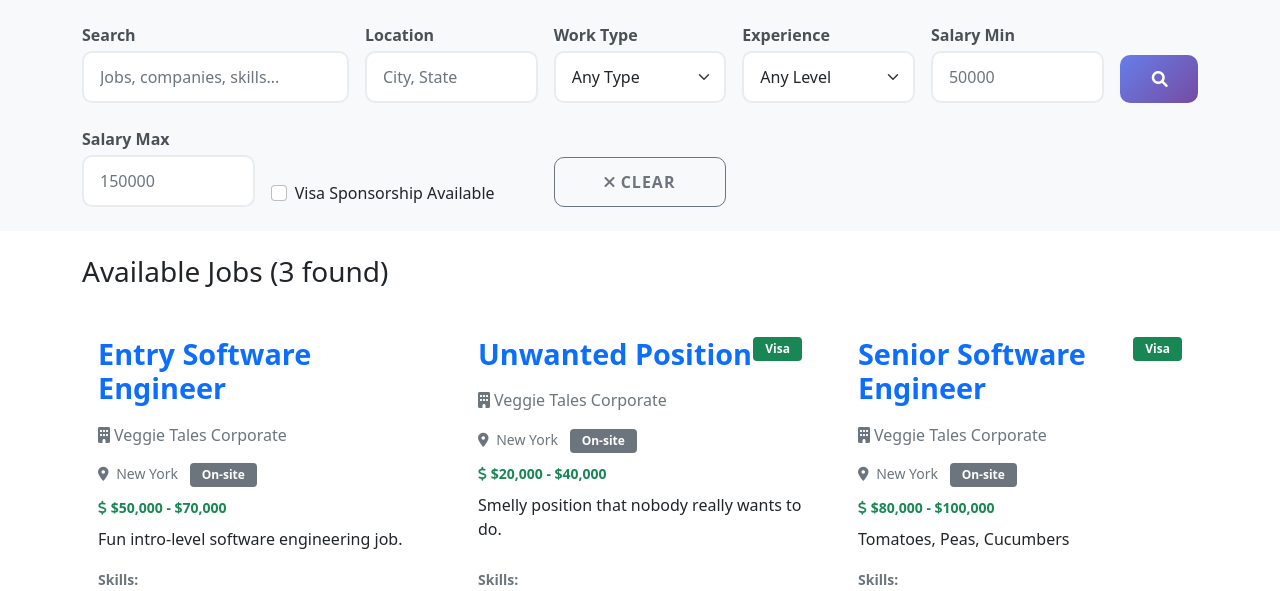
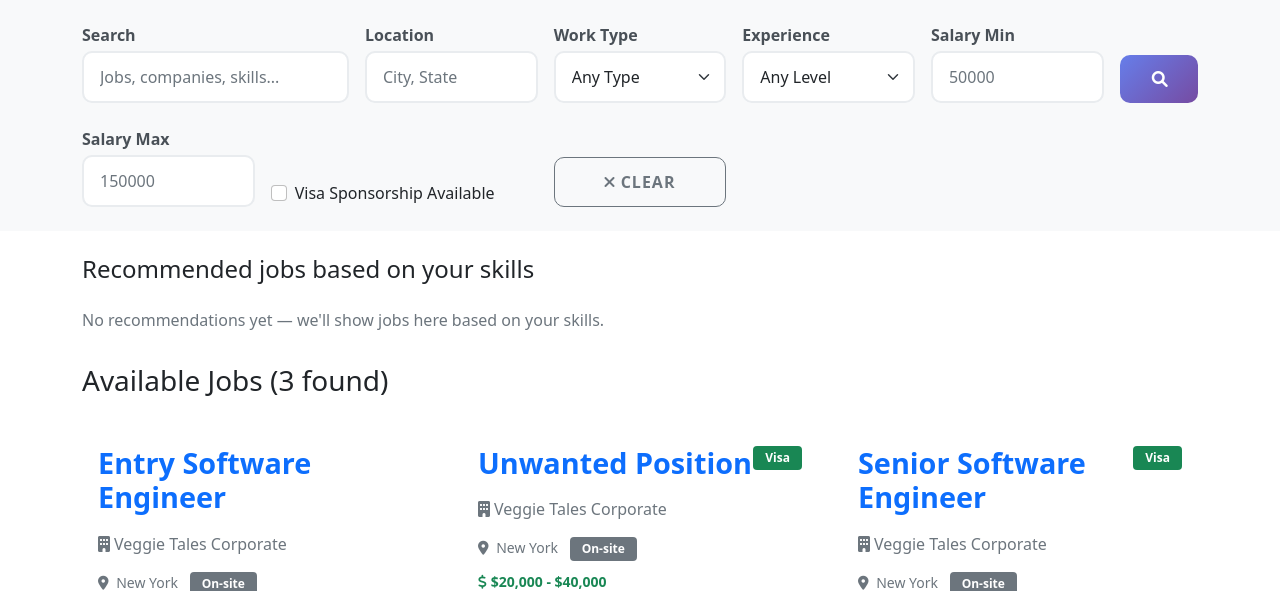
Before and after one commit to UZ9/CS2340JobFinder, a Django app: page /jobs/ in a window 1280 px wide. Shown: the part 280-871 px from the top of the page. Run offline with Django 5.2, Linux system fonts and the light colour scheme; data comes from the database, SQL or seed files in the repository; both versions use the stored data as it was after the commit; parts of the project's set-up code (start-up, migrations or seed data) failed here and were passed over.

Commit message:
Added job recommendation system for job seekers

```diff
--- a/jobfinder/jobs/views.py
+++ b/jobfinder/jobs/views.py
@@ -4,8 +4,10 @@
 from django.core.paginator import Paginator
 from django.db.models import Q
 from authentication.models import UserProfile, RecruiterProfile, JobSeekerProfile
+from profiles.models import Profile as UserProfileVisible
 from .models import Job, JobApplication
 from .forms import JobForm, JobApplicationForm
+import re
 
 
 def job_list(request):
@@ -70,6 +72,66 @@
         except UserProfile.DoesNotExist:
             pass
 
+    # Recommended jobs based on user's skills (for job seekers)
+    recommended_jobs = []
+    if request.user.is_authenticated and user_type == 'job_seeker':
+        try:
+            # Prefer the editable profile in `profiles.Profile` for user's skills
+            raw_skills = ''
+            user_skills_source = 'none'
+            try:
+                user_profile_visible = UserProfileVisible.objects.filter(user=request.user).first()
+                if user_profile_visible and user_profile_visible.skills:
+                    raw_skills = user_profile_visible.skills
+                    user_skills_source = 'profiles.Profile'
+            except Exception:
+                user_profile_visible = None
+
+            if not raw_skills:
+                js_profile = JobSeekerProfile.objects.filter(user_profile=user_profile).first()
+                if js_profile and js_profile.skills:
+                    raw_skills = js_profile.skills
+                    user_skills_source = 'JobSeekerProfile'
+
+            # Tokenize on common separators and whitespace, normalize to lowercase
+            def tokenize(s):
+                return {tok.strip().lower() for tok in re.split(r"[,;/\\s]+", s) if tok.strip()}
+
+            user_skills = tokenize(raw_skills)
+
+            if user_skills:
+                # Build a scored list of (overlap_count, created_at, job)
+                candidates = []
+                for j in Job.objects.filter(is_active=True):
+                    # Merge user-editable `profiles.Profile.skills` (poster) with admin `j.skills_required`
+                    poster_skills = ''
+                    try:
+                        recruiter_user = j.recruiter.user_profile.user
+                        poster = UserProfileVisible.objects.filter(user=recruiter_user).first()
+                        if poster and poster.skills:
+                            poster_skills = poster.skills
+                    except Exception:
+                        poster_skills = ''
+
+                    admin_skills = j.skills_required or ''
+
+                    # Combine both sources (union) so we don't miss any skill tokens
+                    combined_raw = ','.join([s for s in (poster_skills, admin_skills) if s])
+                    job_skills = tokenize(combined_raw)
+                    overlap = len(user_skills & job_skills)
+
+                    if overlap > 0:
+                        candidates.append((overlap, j.created_at, j))
+
+                # Sort by overlap desc, then newest first, limit to 8
+                candidates.sort(key=lambda t: (t[0], t[1]), reverse=True)
+                recommended_jobs = [t[2] for t in candidates[:8]]
+
+
+
+        except JobSeekerProfile.DoesNotExist:
+            recommended_jobs = []
+
     context = {
         'jobs': jobs_page,
         'search_query': search_query,
@@ -82,6 +144,7 @@
         'user_type': user_type,
         'work_type_choices': Job.WORK_TYPE_CHOICES,
         'experience_choices': Job.EXPERIENCE_CHOICES,
+    'recommended_jobs': recommended_jobs,
     }
 
     return render(request, 'jobs/job_list.html', context)
--- a/jobfinder/templates/jobs/job_list.html
+++ b/jobfinder/templates/jobs/job_list.html
@@ -110,6 +110,55 @@
 
     <!-- Jobs List -->
     <div class="container mt-4">
+        <!-- Recommended Jobs -->
+        <div class="mb-4">
+            <h4 class="mb-3">Recommended jobs based on your skills</h4>
+
+            <div class="recommended-jobs d-flex overflow-auto py-2" role="list" aria-label="Recommended jobs">
+                {# Render recommended job cards horizontally; each card is a link via stretched-link #}
+                {% if recommended_jobs %}
+                    {% for rjob in recommended_jobs %}
+                        <div class="card me-3 position-relative" style="min-width:240px; max-width:280px;" role="listitem" tabindex="0">
+                            <div class="card-body d-flex flex-column">
+                                <div class="d-flex justify-content-between align-items-start mb-2">
+                                    <h6 class="card-title mb-1 text-truncate">{{ rjob.title }}</h6>
+                                    {% if rjob.visa_sponsorship %}
+                                        <span class="badge bg-success">Visa</span>
+                                    {% endif %}
+                                </div>
+                                <p class="card-subtitle mb-1 text-muted small text-truncate">{{ rjob.company }}</p>
+                                <div class="mb-2">
+                                    <small class="text-muted">
+                                        <i class="fas fa-map-marker-alt me-1"></i>
+                                        {% if rjob.location %}{{ rjob.location }}{% else %}Remote{% endif %}
+                                    </small>
+                                </div>
+                                <div class="mb-2">
+                                    <small class="fw-bold text-success">
+                                        <i class="fas fa-dollar-sign me-1"></i>{{ rjob.get_salary_range }}
+                                    </small>
+                                </div>
+
+                                <div class="mb-2 mt-auto">
+                                    {% for skill in rjob.get_skills_list|slice:":3" %}
+                                        <span class="badge bg-light text-dark me-1">{{ skill }}</span>
+                                    {% endfor %}
+                                    {% if rjob.get_skills_list|length > 3 %}
+                                        <span class="badge bg-light text-dark">+{{ rjob.get_skills_list|length|add:"-3" }} more</span>
+                                    {% endif %}
+                                </div>
+
+                                <a href="{% url 'jobs:job_detail' rjob.id %}" class="stretched-link" aria-label="View {{ rjob.title }} at {{ rjob.company }}"></a>
+                            </div>
+                        </div>
+                    {% endfor %}
+                {% else %}
+                    <div class="d-flex align-items-center">
+                        <div class="text-muted">No recommendations yet — we'll show jobs here based on your skills.</div>
+                    </div>
+                {% endif %}
+            </div>
+        </div>
         <div class="row">
             <div class="col-12">
                 <div class="d-flex justify-content-between align-items-center mb-4">
```
Also changed, not shown: jobfinder/db.sqlite3, 1 other file.
